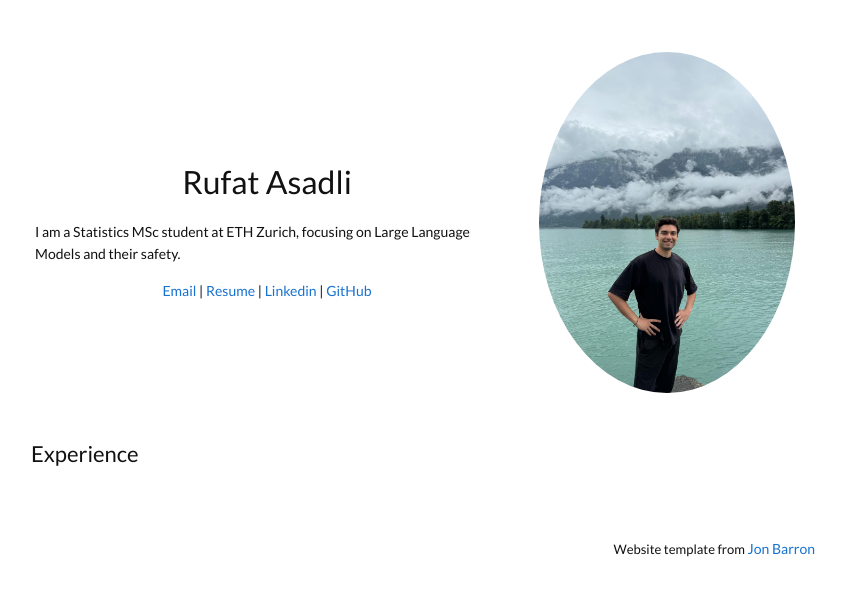
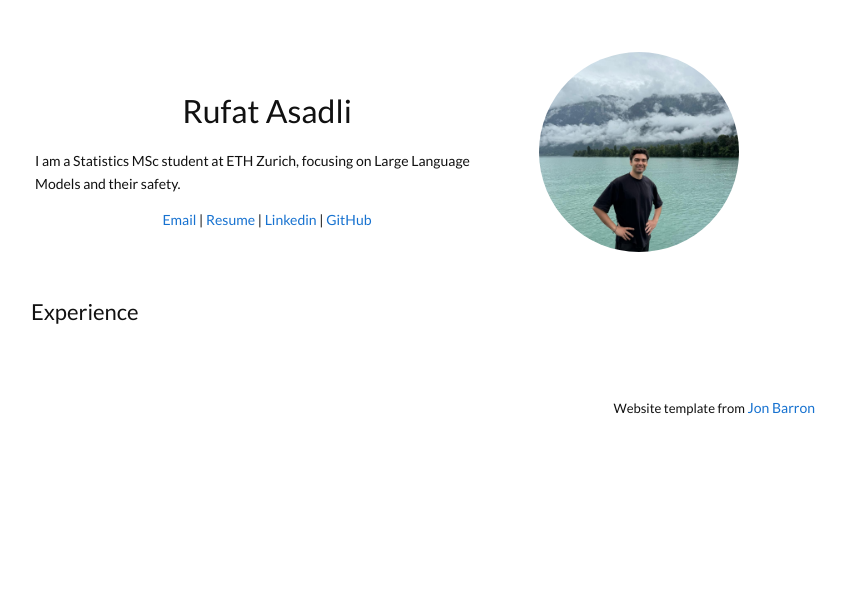
Before and after one commit to asadrufat/asadrufat2.github.io, a plain HTML site: page index.html in a window 1280 px wide. Shown: the whole page, without its empty margins (225-1071 px from the left). Drawn offline with Linux system fonts and the light colour scheme.

Commit message:
fixed profile pic

```diff
--- a/assets/css/style.css
+++ b/assets/css/style.css
@@ -64,18 +64,18 @@ a:hover {
 }
 
 .profile-img {
-    width: 200px;
-    height: 200px;
+    width: 100%;        /* Takes full width of parent */
+    max-width: 200px;   /* But no larger than 200px */
+    height: auto;       /* Maintain aspect ratio */
+    aspect-ratio: 1/1;  /* Force square */
     border-radius: 50%;
     object-fit: cover;
-    margin-bottom: 1.5rem;
     transition: transform 0.3s ease;
 }
 
 .profile-img:hover {
     transform: scale(1.05);
 }
-
 /* Content sections */
 .section {
     margin-bottom: 2rem;
--- a/index.html
+++ b/index.html
@@ -27,7 +27,7 @@
                 </p>
               </td>
               <td style="padding:2.5%;width:37%;max-width:37%">
-                <img style="width:100%;max-width:100%;object-fit: cover; border-radius: 50%;" alt="profile photo" src="assets/images/profile_picture.jpg">
+                <img class="profile-img" alt="profile photo" src="assets/images/profile_picture.jpg">
               </td>
             </tr>
           </tbody></table>
```
